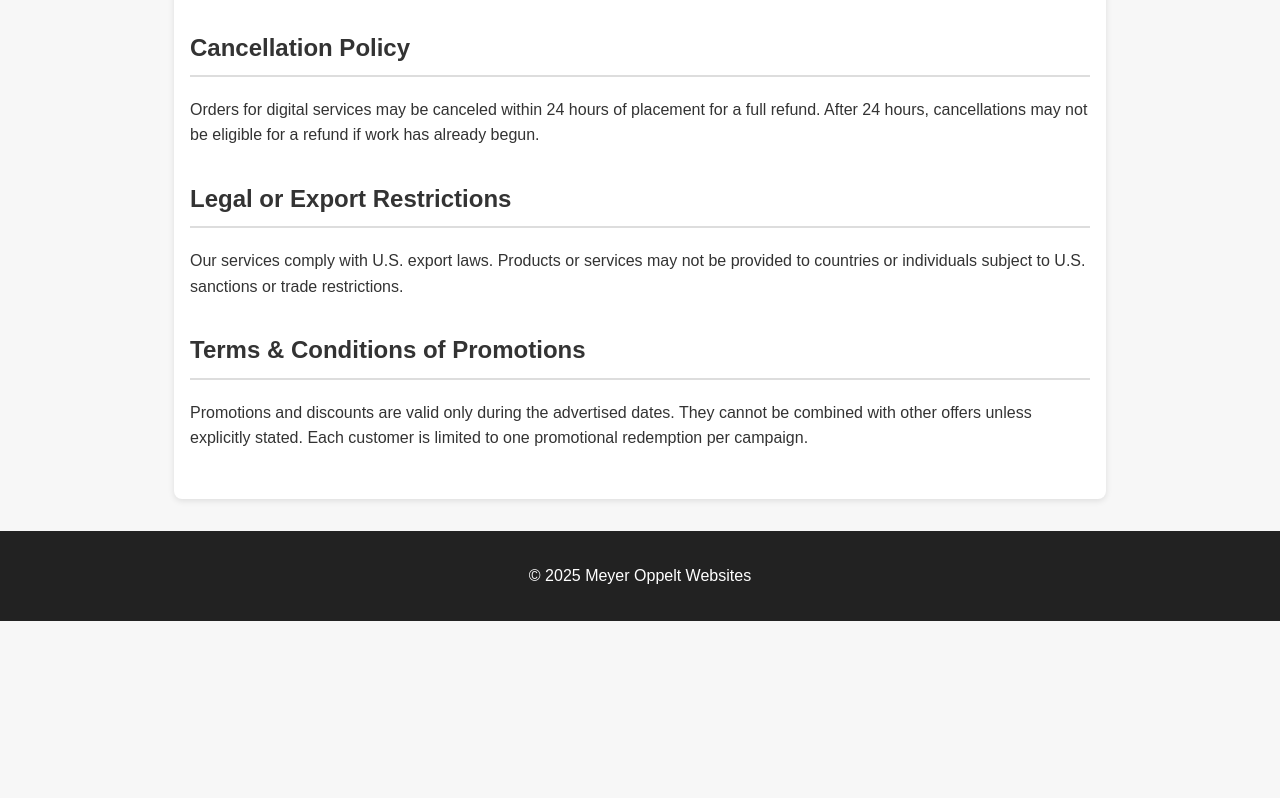
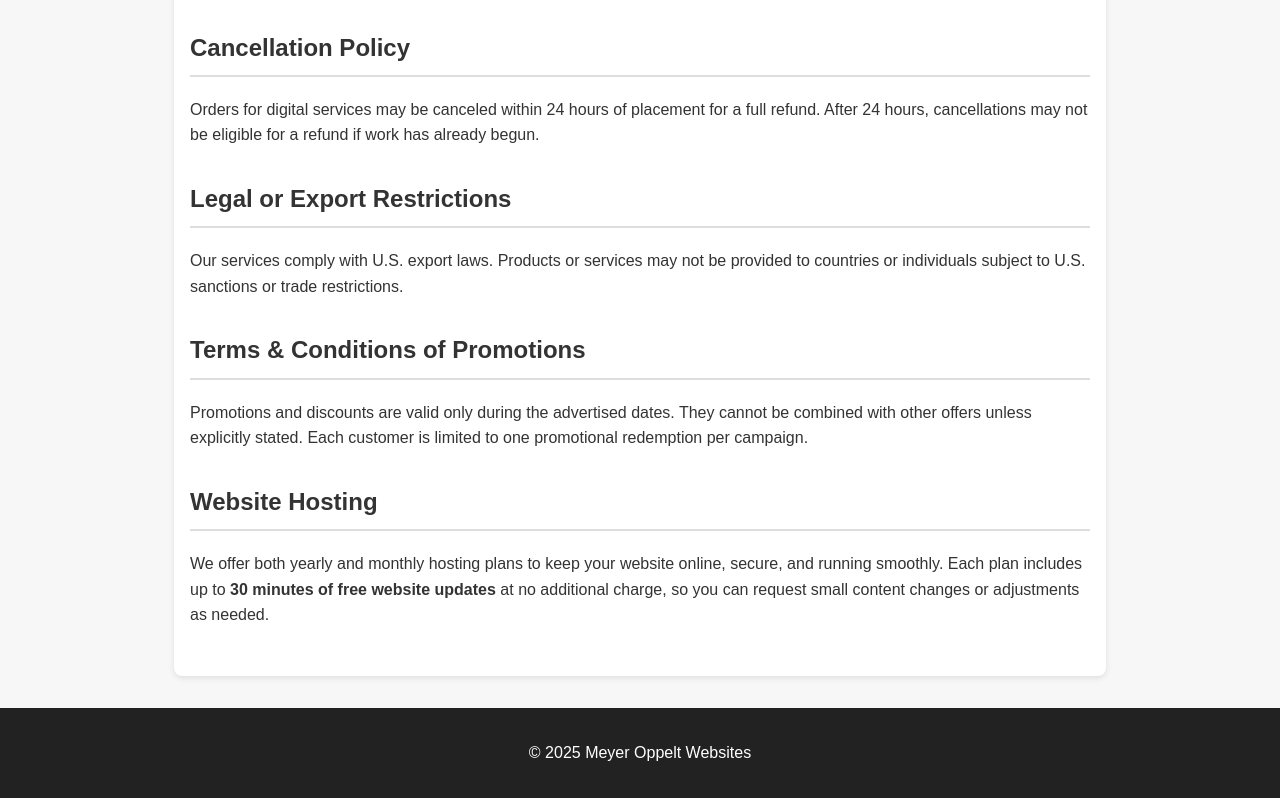
Before and after one commit to MeyerOppelt/websites, a plain HTML site: page index.html in a window 1280 px wide. Shown: the part 769-1567 px from the top of the page. Before the commit the page ends 1390 px from the top, so only its background shows below. Drawn offline with Linux system fonts and the light colour scheme.

Commit message:
Add website hosting section to index.html

```diff
--- a/index.html
+++ b/index.html
@@ -91,6 +91,11 @@
       <h2>Terms & Conditions of Promotions</h2>
       <p>Promotions and discounts are valid only during the advertised dates. They cannot be combined with other offers unless explicitly stated. Each customer is limited to one promotional redemption per campaign.</p>
     </section>
+
+    <section>
+      <h2>Website Hosting</h2>
+      <p>We offer both yearly and monthly hosting plans to keep your website online, secure, and running smoothly. Each plan includes up to <strong>30 minutes of free website updates</strong> at no additional charge, so you can request small content changes or adjustments as needed.</p>
+    </section>
   </main>
 
   <footer>
```
